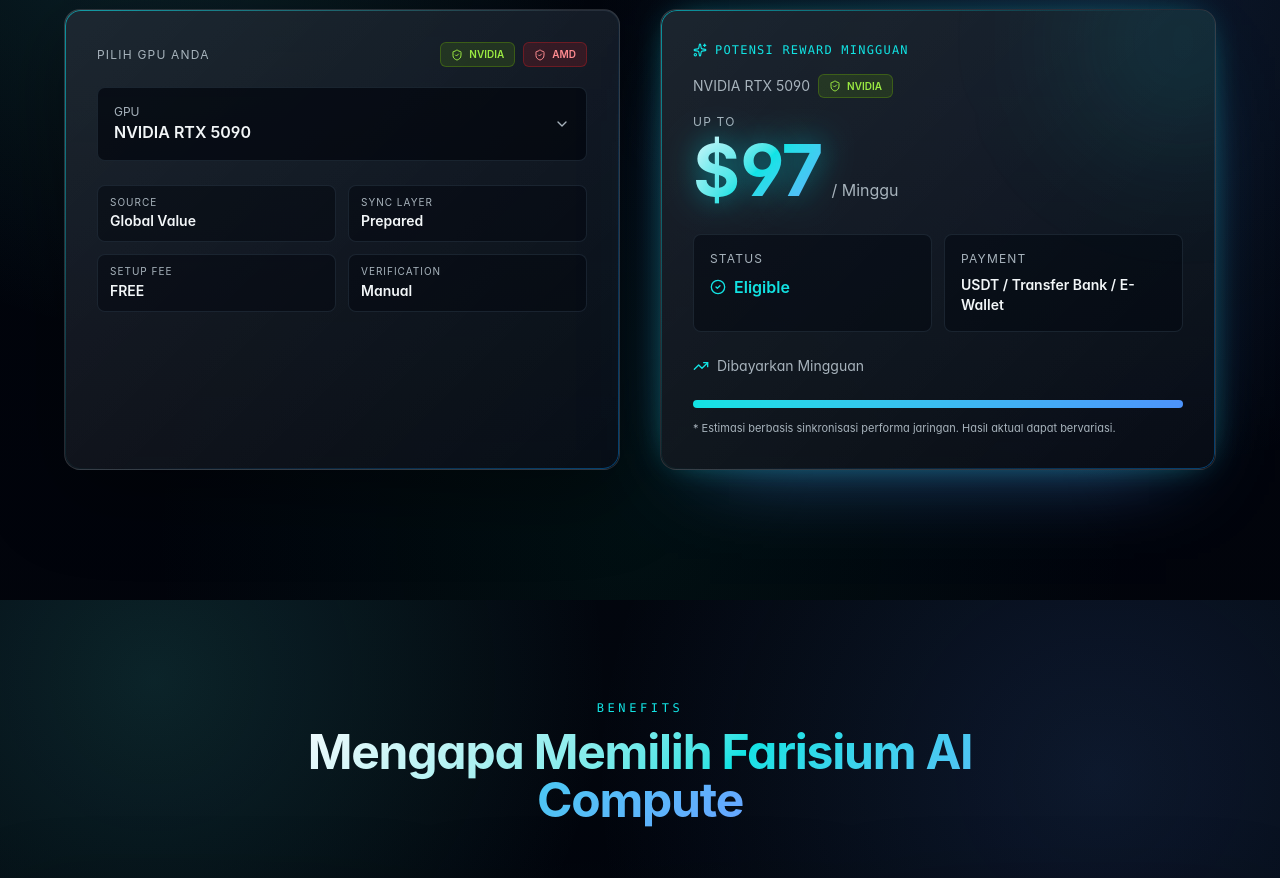
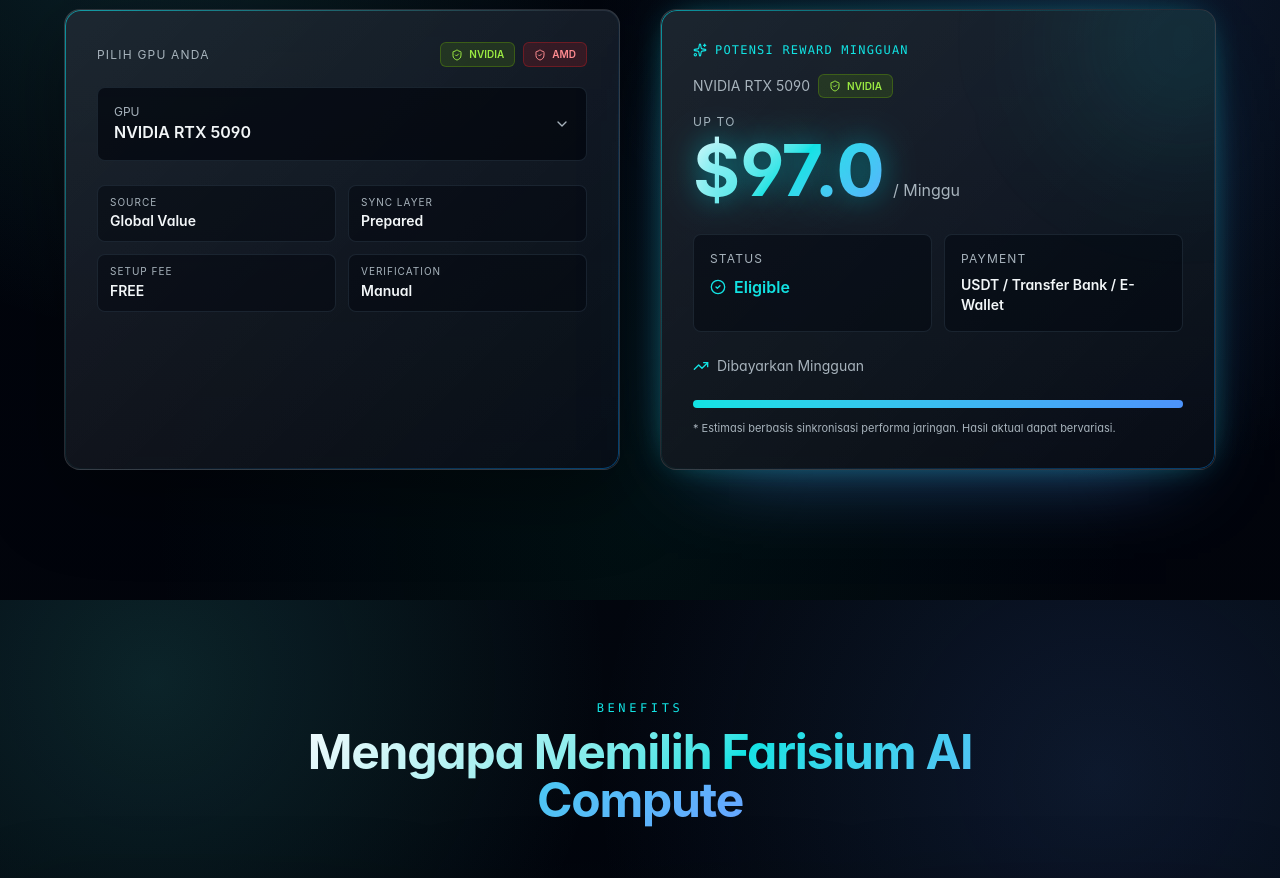
Before and after one commit to farisium/farisium-ai-compute-final, a React (Vite) app: page / in a window 1280 px wide. Shown: the part 1800-2678 px from the top of the page. Built offline with nearby package versions, Linux system fonts and the light colour scheme.

Commit message:
Update RewardCalculator.tsx

```diff
--- a/src/sections/RewardCalculator.tsx
+++ b/src/sections/RewardCalculator.tsx
@@ -144,7 +144,7 @@
                 </div>
                 <div className="mt-1 flex items-end gap-2 leading-none">
                   <span className="text-6xl sm:text-7xl font-bold gradient-text text-glow">
-                    ${selected?.weeklyRewardUsd ?? 0}
+                    ${(selected?.weeklyRewardUsd ?? 0).toFixed(1)}
                   </span>
                   <span className="text-muted-foreground pb-2">{t("rw.week")}</span>
                 </div>
```
